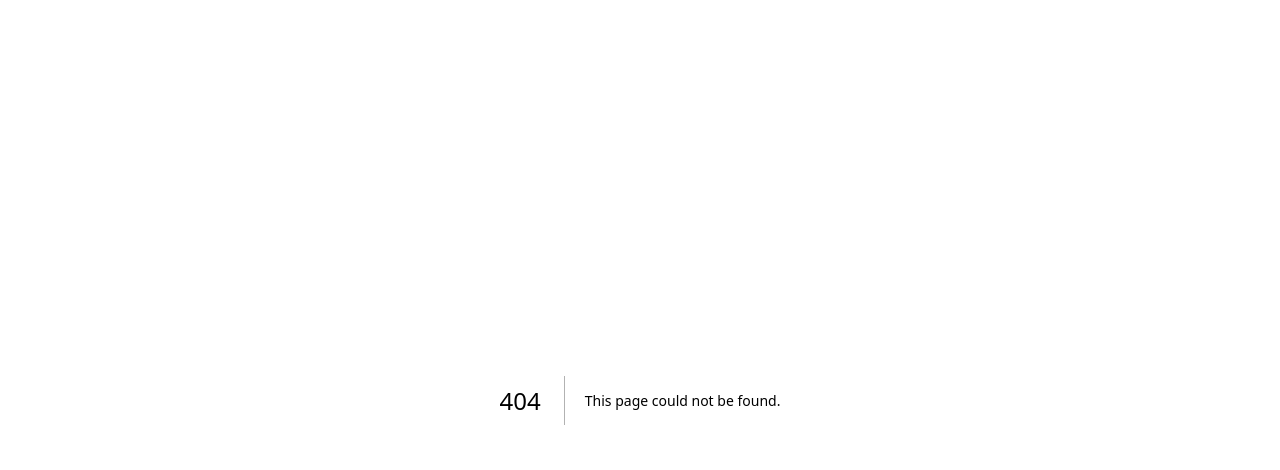
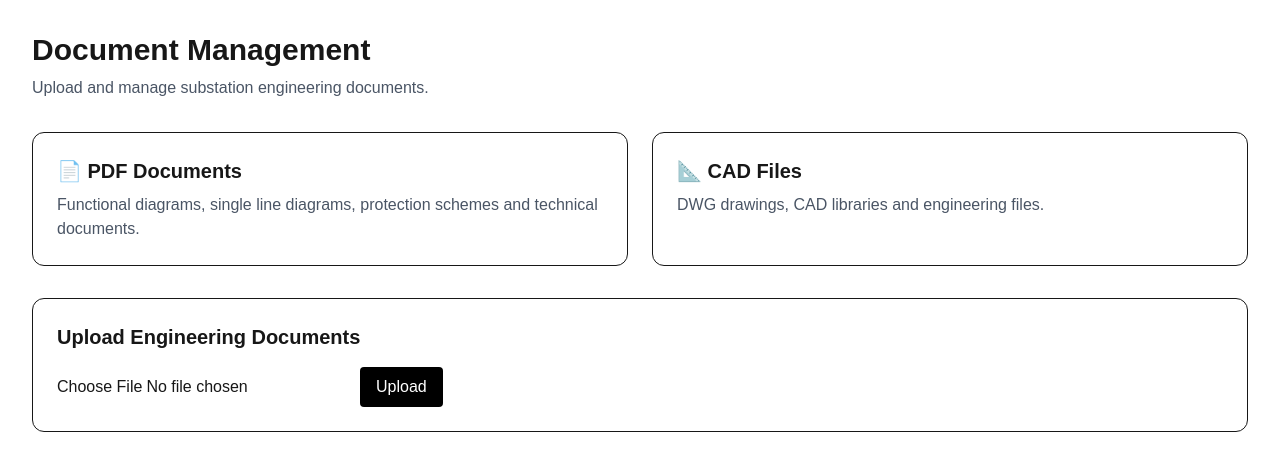
Before and after one commit to gioorom/SubstationOS, a Next.js app in the folder apps/frontend/: page /documents in a window 1280 px wide. Before the commit this address had no page. Shown: the top 470 px of the page. Built offline with nearby package versions, Linux system fonts and the light colour scheme.

Commit message:
Create document management interface

```diff
--- /dev/null
+++ b/apps/frontend/app/documents/page.tsx
@@ -0,0 +1,58 @@
+import UploadBox from "@/components/UploadBox";
+
+export default function DocumentsPage() {
+  return (
+    <main className="p-8">
+
+      <h1 className="text-3xl font-bold">
+        Document Management
+      </h1>
+
+      <p className="mt-2 text-gray-600">
+        Upload and manage substation engineering documents.
+      </p>
+
+
+      <div className="mt-8 grid grid-cols-2 gap-6">
+
+
+        <div className="border rounded-xl p-6 bg-white">
+
+          <h2 className="text-xl font-semibold">
+            📄 PDF Documents
+          </h2>
+
+          <p className="mt-2 text-gray-600">
+            Functional diagrams, single line diagrams,
+            protection schemes and technical documents.
+          </p>
+
+        </div>
+
+
+        <div className="border rounded-xl p-6 bg-white">
+
+          <h2 className="text-xl font-semibold">
+            📐 CAD Files
+          </h2>
+
+          <p className="mt-2 text-gray-600">
+            DWG drawings, CAD libraries and engineering files.
+          </p>
+
+        </div>
+
+
+      </div>
+
+
+      <div className="mt-8">
+
+        <UploadBox />
+
+      </div>
+
+
+    </main>
+  );
+}
--- a/apps/frontend/app/page.tsx
+++ b/apps/frontend/app/page.tsx
@@ -1,65 +1,57 @@
-import Image from "next/image";
+import Sidebar from "@/components/Sidebar";
+import Header from "@/components/Header";
+import DashboardCard from "@/components/DashboardCard";
+
 
 export default function Home() {
+
   return (
-    <div className="flex flex-col flex-1 items-center justify-center bg-zinc-50 font-sans dark:bg-black">
-      <main className="flex flex-1 w-full max-w-3xl flex-col items-center justify-between py-32 px-16 bg-white dark:bg-black sm:items-start">
-        <Image
-          className="dark:invert"
-          src="/next.svg"
-          alt="Next.js logo"
-          width={100}
-          height={20}
-          priority
-        />
-        <div className="flex flex-col items-center gap-6 text-center sm:items-start sm:text-left">
-          <h1 className="max-w-xs text-3xl font-semibold leading-10 tracking-tight text-black dark:text-zinc-50">
-            To get started, edit the page.tsx file.
+    <main className="flex min-h-screen">
+
+      <Sidebar />
+
+      <section className="flex-1">
+
+        <Header />
+
+        <div className="p-8">
+
+          <h1 className="text-3xl font-bold">
+            SubstationOS Dashboard
           </h1>
-          <p className="max-w-md text-lg leading-8 text-zinc-600 dark:text-zinc-400">
-            Looking for a starting point or more instructions? Head over to{" "}
-            <a
-              href="https://vercel.com/templates?framework=next.js&utm_source=create-next-app&utm_medium=appdir-template-tw&utm_campaign=create-next-app"
-              className="font-medium text-zinc-950 dark:text-zinc-50"
-            >
-              Templates
-            </a>{" "}
-            or the{" "}
-            <a
-              href="https://nextjs.org/learn?utm_source=create-next-app&utm_medium=appdir-template-tw&utm_campaign=create-next-app"
-              className="font-medium text-zinc-950 dark:text-zinc-50"
-            >
-              Learning
-            </a>{" "}
-            center.
+
+          <p className="mt-2 text-gray-600">
+            Electrical engineering AI workspace
           </p>
+
+
+          <div className="grid grid-cols-3 gap-6 mt-8">
+
+            <DashboardCard
+              title="Projects"
+              value="0"
+              icon="📁"
+            />
+
+            <DashboardCard
+              title="Documents"
+              value="0"
+              icon="📄"
+            />
+
+            <DashboardCard
+              title="AI Agents"
+              value="2"
+              icon="🤖"
+            />
+
+          </div>
+
+
         </div>
-        <div className="flex flex-col gap-4 text-base font-medium sm:flex-row">
-          <a
-            className="flex h-12 w-full items-center justify-center gap-2 rounded-full bg-foreground px-5 text-background transition-colors hover:bg-[#383838] dark:hover:bg-[#ccc] md:w-[158px]"
-            href="https://vercel.com/new?utm_source=create-next-app&utm_medium=appdir-template-tw&utm_campaign=create-next-app"
-            target="_blank"
-            rel="noopener noreferrer"
-          >
-            <Image
-              className="dark:invert"
-              src="/vercel.svg"
-              alt="Vercel logomark"
-              width={16}
-              height={16}
-            />
-            Deploy Now
-          </a>
-          <a
-            className="flex h-12 w-full items-center justify-center rounded-full border border-solid border-black/[.08] px-5 transition-colors hover:border-transparent hover:bg-black/[.04] dark:border-white/[.145] dark:hover:bg-[#1a1a1a] md:w-[158px]"
-            href="https://nextjs.org/docs?utm_source=create-next-app&utm_medium=appdir-template-tw&utm_campaign=create-next-app"
-            target="_blank"
-            rel="noopener noreferrer"
-          >
-            Documentation
-          </a>
-        </div>
-      </main>
-    </div>
+
+      </section>
+
+    </main>
   );
 }
--- /dev/null
+++ b/apps/frontend/components/DashboardCard.tsx
@@ -0,0 +1,27 @@
+interface Props {
+  title: string;
+  value: string;
+  icon: string;
+}
+
+export default function DashboardCard({
+  title,
+  value,
+  icon,
+}: Props) {
+  return (
+    <div className="border rounded-xl p-6 shadow-sm bg-white">
+      <div className="text-3xl">
+        {icon}
+      </div>
+
+      <h3 className="mt-4 text-lg font-semibold">
+        {title}
+      </h3>
+
+      <p className="mt-2 text-2xl font-bold">
+        {value}
+      </p>
+    </div>
+  );
+}
--- /dev/null
+++ b/apps/frontend/components/Header.tsx
@@ -0,0 +1,10 @@
+
+export default function Header() {
+  return (
+    <header className="h-16 border-b flex items-center px-8">
+      <h2 className="text-xl font-semibold">
+        Dashboard
+      </h2>
+    </header>
+  );
+}
--- /dev/null
+++ b/apps/frontend/components/Sidebar.tsx
@@ -0,0 +1,35 @@
+export default function Sidebar() {
+  return (
+    <aside className="w-64 min-h-screen border-r bg-white p-6">
+
+      <h1 className="text-2xl font-bold mb-8">
+        SubstationOS
+      </h1>
+
+      <nav className="space-y-4">
+
+        <a href="/">
+          📁 Projects
+        </a>
+
+        <a href="/documents">
+          📄 Documents
+        </a>
+
+        <a href="/agents/drawing">
+          🤖 AI Drawing Agent
+        </a>
+
+        <a href="/agents/checker">
+          🔍 Checker Agent
+        </a>
+
+        <a href="/settings">
+          ⚙ Settings
+        </a>
+
+      </nav>
+
+    </aside>
+  );
+}
--- /dev/null
+++ b/apps/frontend/components/UploadBox.tsx
@@ -0,0 +1,44 @@
+"use client";
+
+import { useState } from "react";
+
+
+export default function UploadBox() {
+
+  const [file, setFile] = useState<File | null>(null);
+
+
+  return (
+    <div className="border rounded-xl p-6">
+
+      <h2 className="text-xl font-semibold">
+        Upload Engineering Documents
+      </h2>
+
+
+      <input
+        type="file"
+        className="mt-4"
+        onChange={(e) =>
+          setFile(e.target.files?.[0] || null)
+        }
+      />
+
+
+      {file && (
+        <p className="mt-4 text-gray-600">
+          Selected: {file.name}
+        </p>
+      )}
+
+
+      <button
+        className="mt-4 px-4 py-2 rounded bg-black text-white"
+      >
+        Upload
+      </button>
+
+
+    </div>
+  );
+}
```
